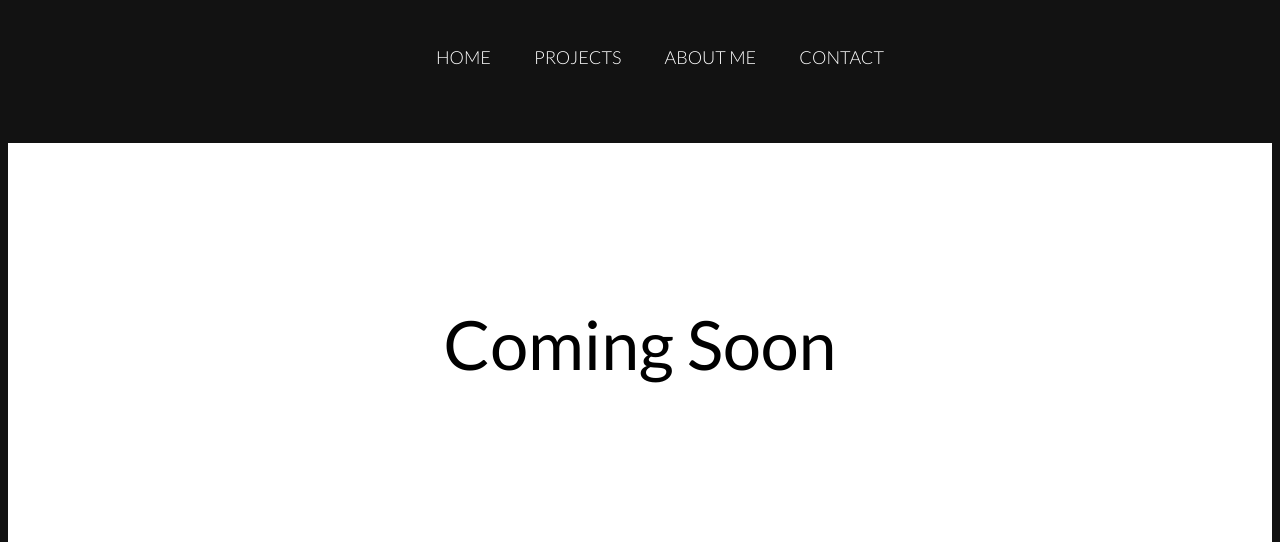
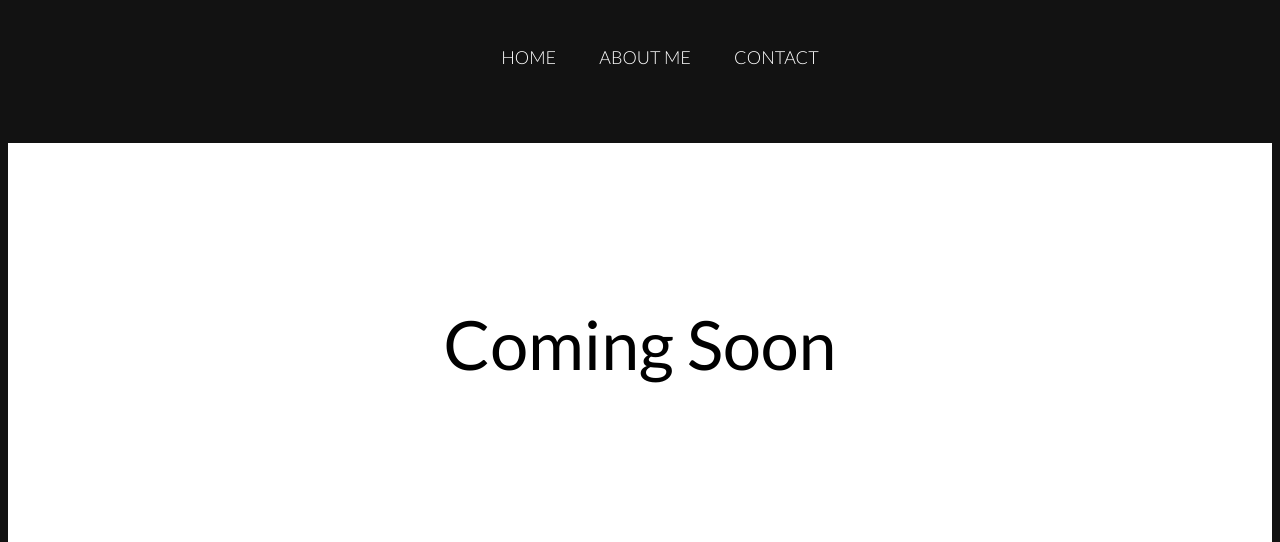
Before and after one commit to KyleVermeer/personal-website-python, a Flask app: page / in a window 1280 px wide. Shown: the top 542 px of the page. Run offline with Flask 2, Linux system fonts and the light colour scheme.

Commit message:
Remove projects and test auto-deploy

```diff
--- a/templates/core.html.jinja
+++ b/templates/core.html.jinja
@@ -3,7 +3,7 @@
   <head>
     <title>Hello from Flask</title>
     <meta name="viewport" content="width=device-width, initial-scale=1, user-scalable=no"/>
-    <link rel="stylesheet" type="text/css" href="static/css/main-layout.css?4"/>
+    <link rel="stylesheet" type="text/css" href="static/css/main-layout.css?4~"/>
   </head>
   <body>
     <div class="all-content">
@@ -11,7 +11,6 @@
           <nav>
               <ul>
                   <a href="/"><li>HOME</li></a>
-                  <a href="/projects"><li>PROJECTS</li></a>
                   <a href="/aboutMe"><li>ABOUT ME</li></a>
                   <a href="/contact"><li>CONTACT</li></a>
               </ul>
```
